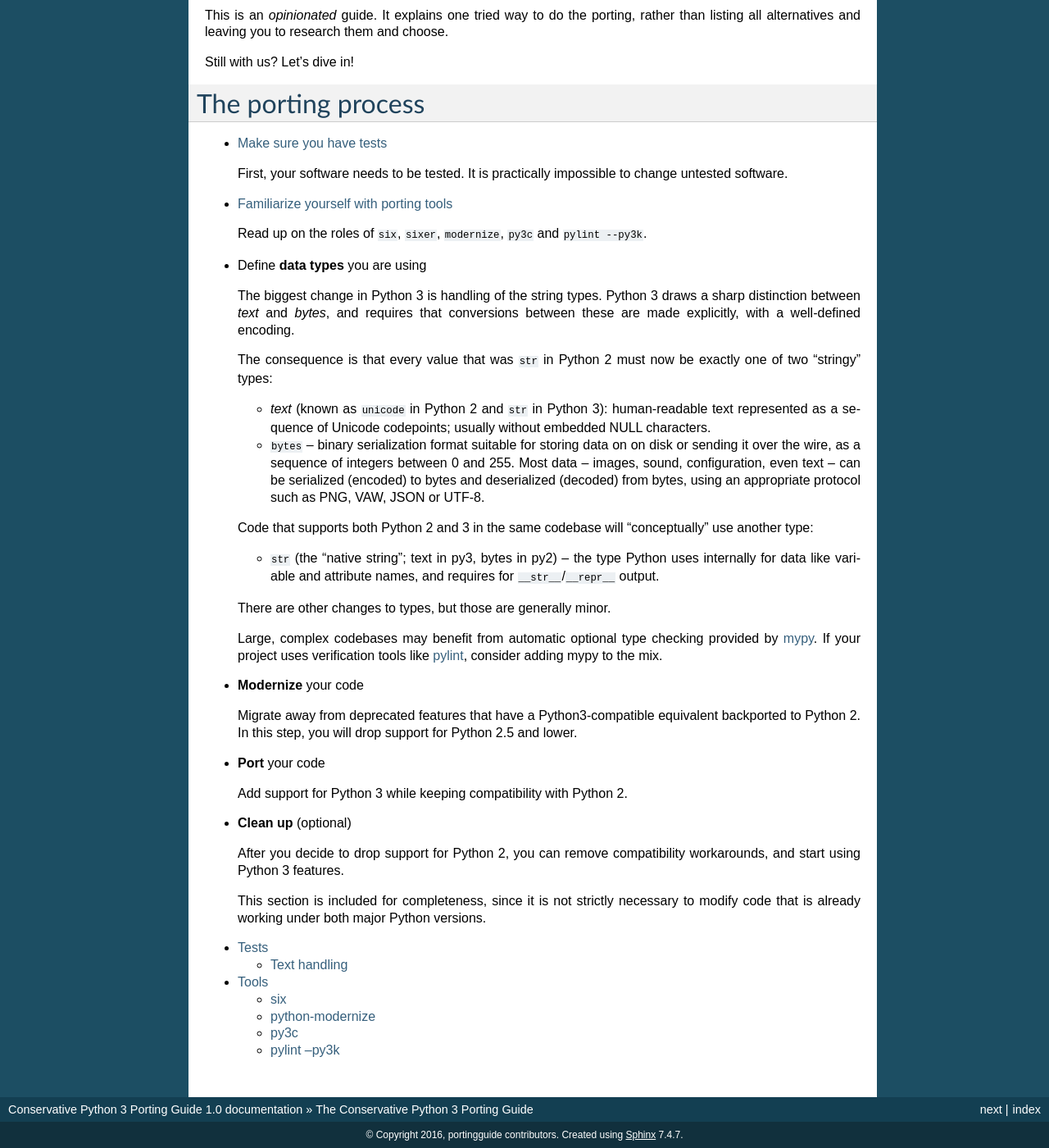
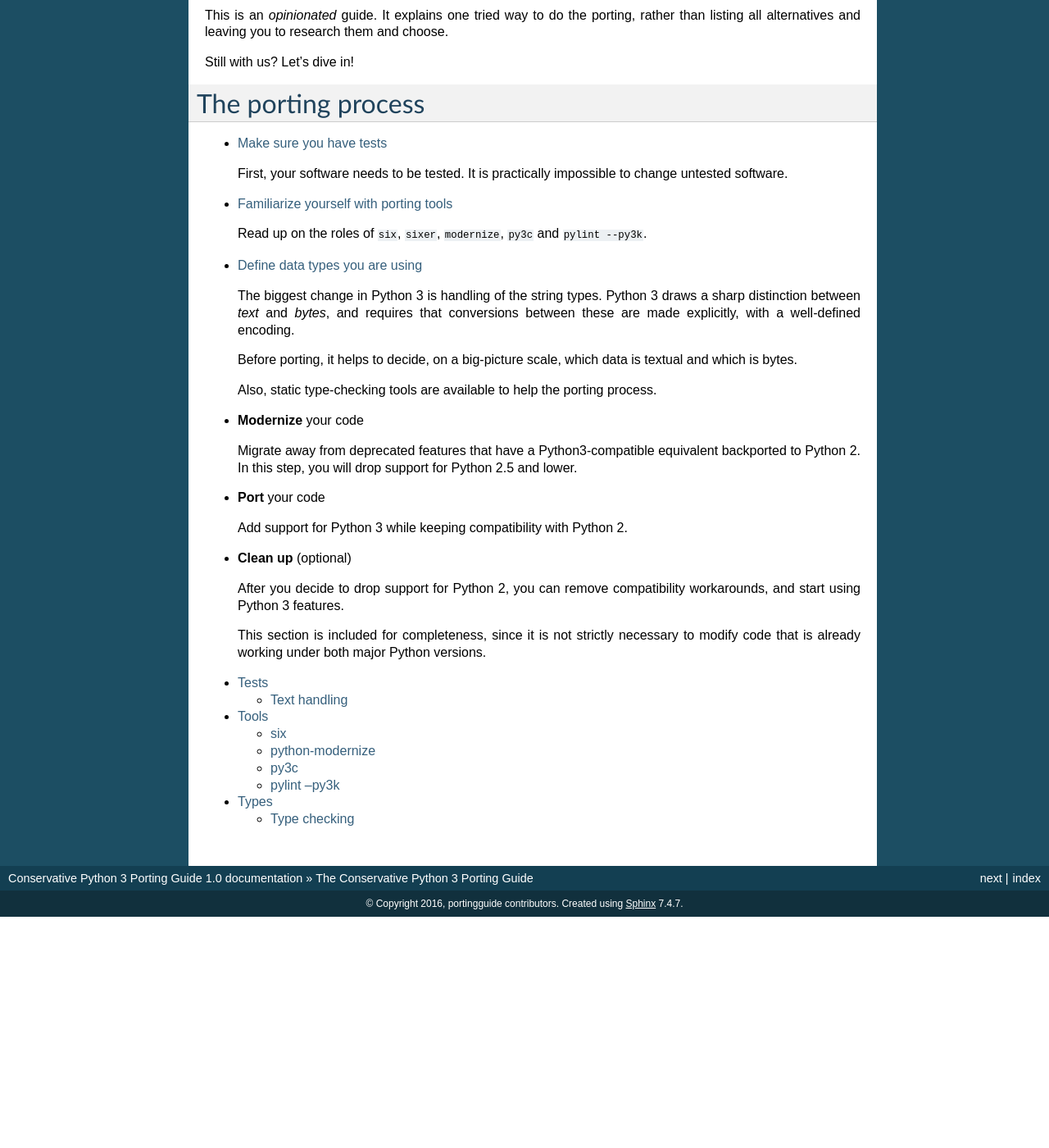
Before and after one commit to fedora-python/portingguide, a Sphinx documentation site: the page built from source/index.rst, in a window 1280 px wide and 1400 px high, scrolled down 407 px. Shown: the whole window at 82% size. Built offline with Sphinx 7.4.7, drawn with Linux system fonts in a browser that asks for light colours; after the commit the page ends 1525 px from its top, so only the background shows below that.

Commit message:
Add a section for types

```diff
--- a/source/index.rst
+++ b/source/index.rst
@@ -44,47 +44,18 @@
     Read up on the roles of ``six``, ``sixer``, ``modernize``,
     ``py3c`` and ``pylint --py3k``.
 
-*   Define **data types** you are using
+*   :doc:`Define data types you are using <types>`
 
     The biggest change in Python 3 is handling of the string types.
     Python 3 draws a sharp distinction between *text* and *bytes*,
     and requires that conversions between these are made explicitly,
     with a well-defined encoding.
 
-    The consequence is that every value that was ``str`` in Python 2
-    must now be exactly one of two “stringy” types:
+    Before porting, it helps to decide, on a big-picture scale,
+    which data is textual and which is bytes.
 
-    *
-
-        *text* (known as ``unicode`` in Python 2 and ``str`` in Python 3):
-        human-readable text represented as a sequence of Unicode
-        codepoints; usually without embedded NULL characters.
-
-    *
-
-        ``bytes`` – binary serialization format suitable for storing data on
-        on disk or sending it over the wire, as a sequence of
-        integers between 0 and 255.
-        Most data – images, sound, configuration, even text – can be
-        serialized (encoded) to bytes and deserialized (decoded) from
-        bytes, using an appropriate protocol such as PNG, VAW, JSON
-        or UTF-8.
-
-    Code that supports both Python 2 and 3 in the same codebase
-    will “conceptually” use another type:
-
-    *
-
-        ``str`` (the “native string”; text in py3, bytes in py2) – the type
-        Python uses internally for data like variable and attribute names,
-        and requires for ``__str__``/``__repr__`` output.
-
-    There are other changes to types, but those are generally minor.
-
-    Large, complex codebases may benefit from automatic optional type
-    checking provided by mypy_.
-    If your project uses verification tools like pylint_, consider adding
-    mypy to the mix.
+    Also, static type-checking tools are available to help the porting
+    process.
 
 *   **Modernize** your code
 
@@ -123,5 +95,4 @@
 
 .. _Python 3 Q & A: http://python-notes.curiousefficiency.org/en/latest/python3/questions_and_answers.html
 .. _Supporting Python 3: http://python3porting.com/
-.. _mypy: http://www.mypy-lang.org/
 .. _pylint: https://www.pylint.org/
--- a/source/tools.rst
+++ b/source/tools.rst
@@ -5,6 +5,8 @@
 and to check for common errors.
 Here is a survey of tools we reccommend.
 
+
+.. _six:
 
 six
 ---
```
Also changed, not shown: other parts of source/index.rst (+1 -0 lines), source/types.rst (added, +76 -0 lines).
